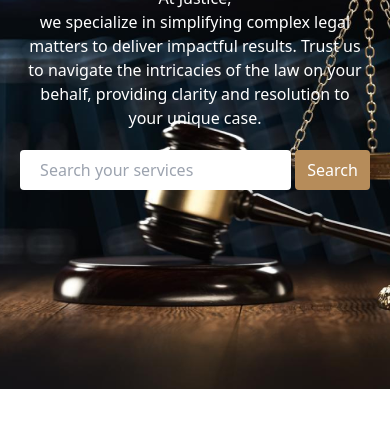
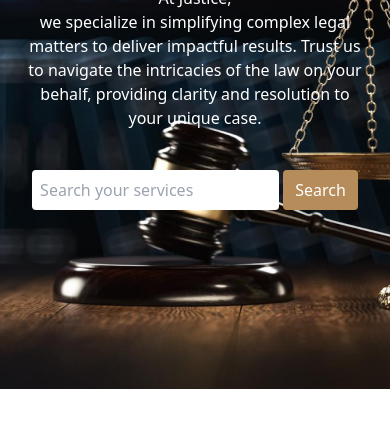
Before and after one commit to mirshad47/Legal-solution-2, a plain HTML site: page index.html in a window 390 px wide. Shown: the part 282-710 px from the top of the page. Drawn offline with nearby package versions, Linux system fonts and the light colour scheme.

Commit message:
Update index.html

```diff
--- a/index.html
+++ b/index.html
@@ -128,15 +128,18 @@
                     Trust us to navigate the intricacies of the law on your behalf, providing clarity and resolution to
                     your unique case.</p>
             </div>
-            <div class="text-center mt-5">
-                <input class="rounded py-2 px-5" type="search" name="" id="" placeholder="Search your services">
+            <div class="text-center mt-10 ">
+                <input class="rounded py-2 px-2 md:px-5" type="search" name="" id="" placeholder="Search your services">
                 <button class="text-white bg-[#B68C5A] py-2 px-3 rounded">Search</button>
             </div>
         </div>
 
+    </header>
 
-
-    </header>
+    <main>
+        <!-- practice Area -->
+        <section></section>
+    </main>
 
 </body>
 
```
